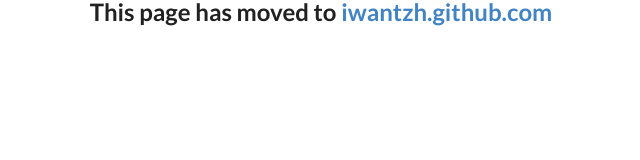
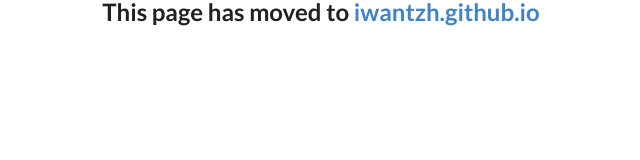
Before and after one commit to nnickoloff1234/nnickoloff1234.github.io, a plain HTML site: page i.want.crazyhouse.html in a window 1280 px wide. Shown: the whole page, without its empty margins (319-959 px from the left). Drawn offline with nearby package versions, Linux system fonts and the light colour scheme.

Commit message:
Update i.want.crazyhouse.html

```diff
--- a/i.want.crazyhouse.html
+++ b/i.want.crazyhouse.html
@@ -15,7 +15,7 @@
 <body>
 
 <h2 id="header1" class="ui header centered">
-	This page has moved to <a href="https://iwantzh.github.com">iwantzh.github.com</a>
+	This page has moved to <a href="https://iwantzh.github.io">iwantzh.github.io</a>
 </h2>
 
 
```
